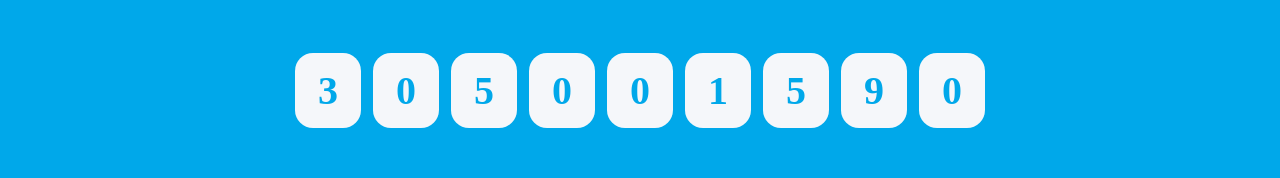
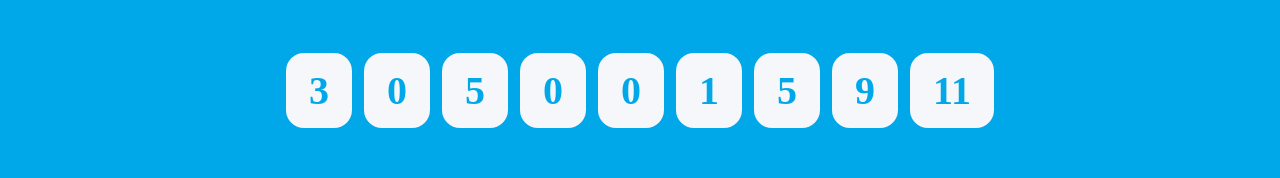
Before and after one commit to Bunny099/paypal-clone-site, a plain HTML site: page index.html in a window 1280 px wide. Shown: the part 2595-2773 px from the top of the page. Drawn offline with Linux system fonts and the light colour scheme.

Commit message:
adding js

```diff
--- a/index.html
+++ b/index.html
@@ -125,7 +125,7 @@
         <span>1</span>
         <span>5</span>
         <span>9</span>
-        <span>0</span>
+        <span id="demo">0</span>
       </div>
     </div>
     <!-- Footer -->
@@ -181,5 +181,7 @@
         </div>
       </div>
     </footer>
+
+    <script src="index.js"></script>
   </body>
 </html>
--- /dev/null
+++ b/index.js
@@ -0,0 +1,5 @@
+setInterval(myFunction,1000);
+function myFunction(){
+    let d = new Date();
+    document.getElementById("demo").innerHTML=d.getSeconds();
+}
```
